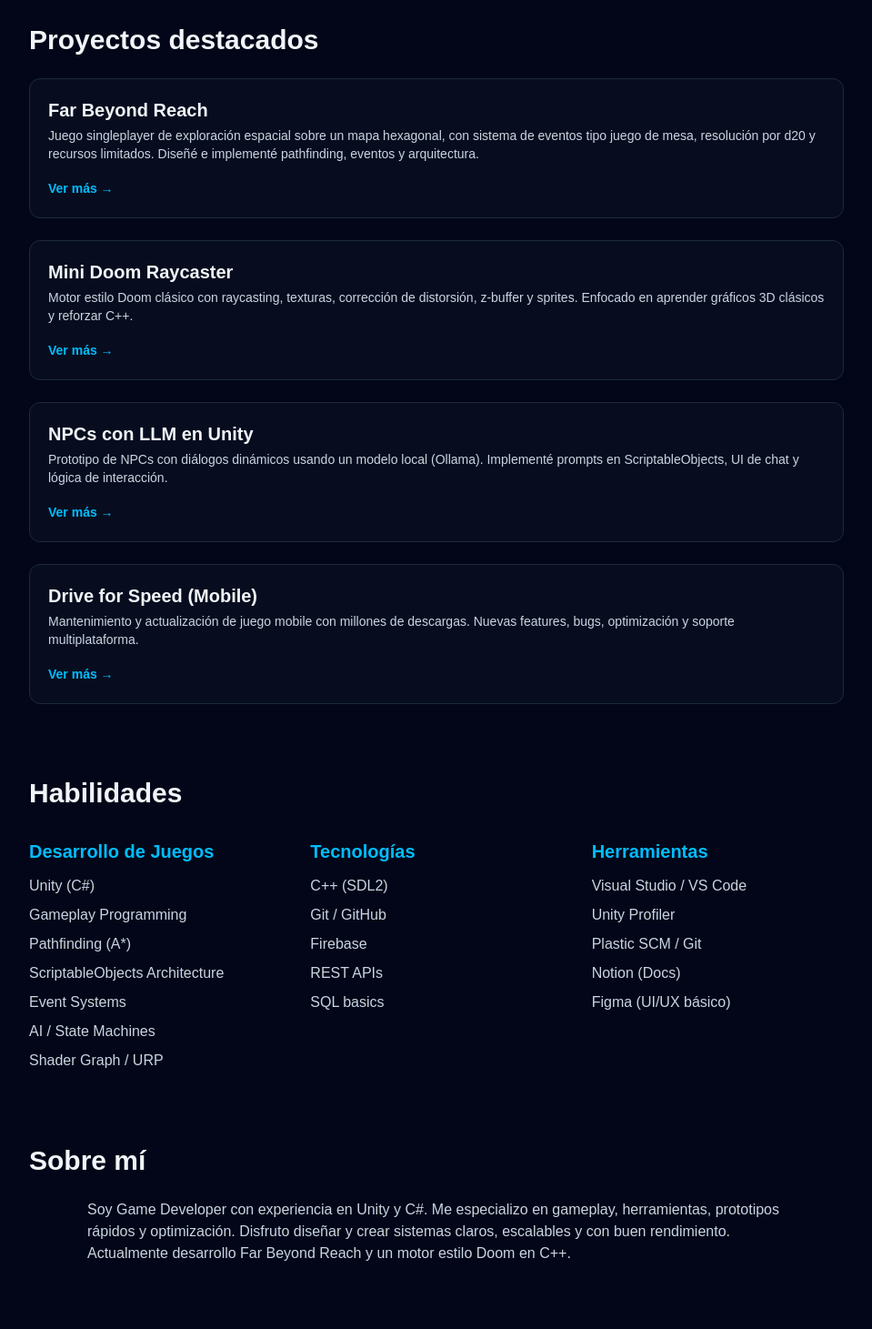
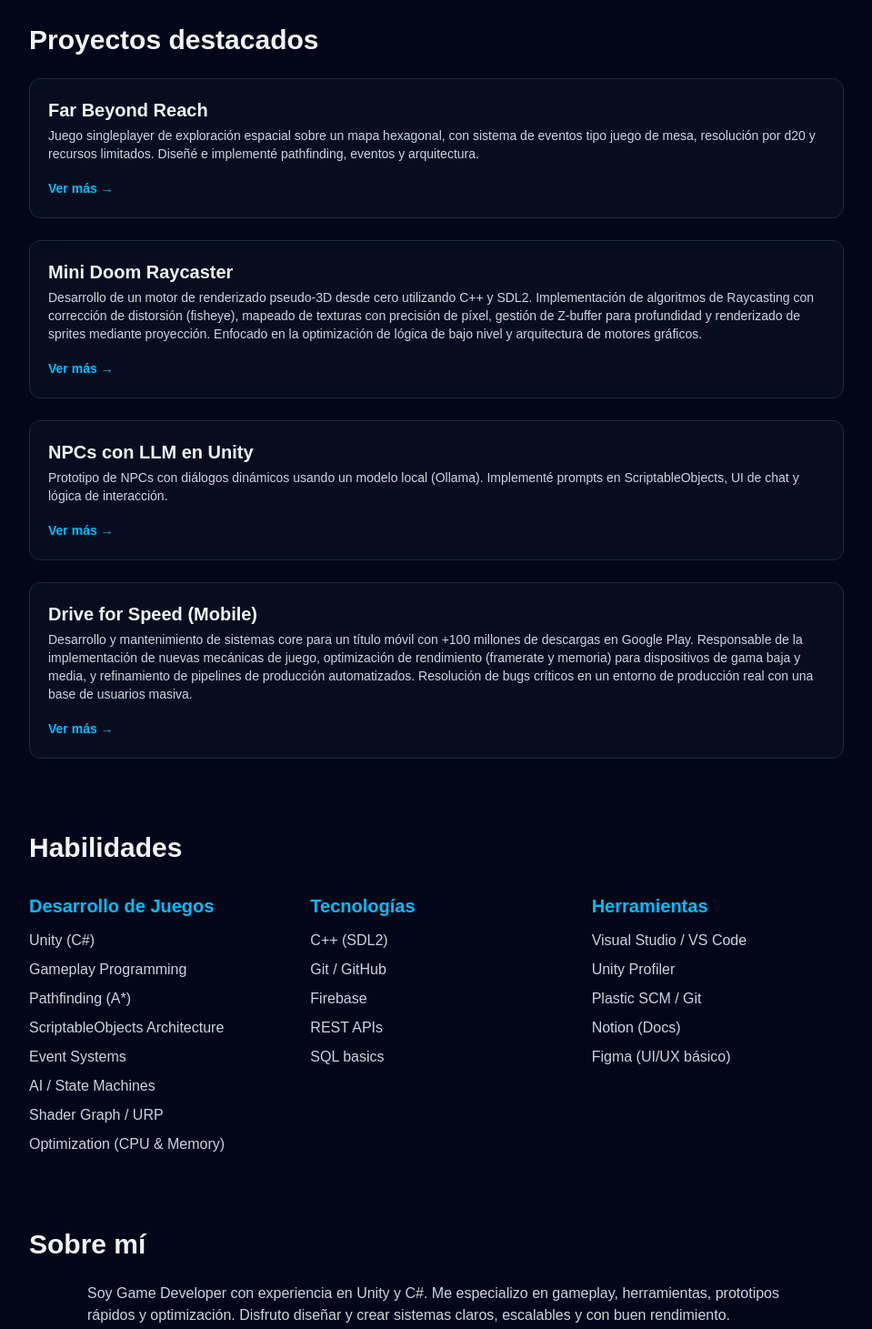
Before and after one commit to LucasGariador/portfolio-lucas-gariador, a Next.js app: page / in a window 1280 px wide. Shown: the part 364-1825 px from the top of the page at 91% size, without its empty margins (160-1119 px from the left). Built offline with nearby package versions, Linux system fonts and the light colour scheme.

Commit message:
Cambios en textos

```diff
--- a/app/page.tsx
+++ b/app/page.tsx
@@ -23,7 +23,7 @@ export default function Home() {
       p1_link: "",
       p2_title: "Mini Doom Raycaster",
       p2_text:
-        "Motor estilo Doom clásico con raycasting, texturas, corrección de distorsión, z-buffer y sprites. Enfocado en aprender gráficos 3D clásicos y reforzar C++.",
+        "Desarrollo de un motor de renderizado pseudo-3D desde cero utilizando C++ y SDL2. Implementación de algoritmos de Raycasting con corrección de distorsión (fisheye), mapeado de texturas con precisión de píxel, gestión de Z-buffer para profundidad y renderizado de sprites mediante proyección. Enfocado en la optimización de lógica de bajo nivel y arquitectura de motores gráficos.",
       p2_link: "https://github.com/LucasGariador/MiniDoom",
       p3_title: "NPCs con LLM en Unity",
       p3_text:
@@ -31,7 +31,7 @@ export default function Home() {
       p3_link: "",
       p4_title: "Drive for Speed (Mobile)",
       p4_text:
-        "Mantenimiento y actualización de juego mobile con millones de descargas. Nuevas features, bugs, optimización y soporte multiplataforma.",
+        "Desarrollo y mantenimiento de sistemas core para un título móvil con +100 millones de descargas en Google Play. Responsable de la implementación de nuevas mecánicas de juego, optimización de rendimiento (framerate y memoria) para dispositivos de gama baja y media, y refinamiento de pipelines de producción automatizados. Resolución de bugs críticos en un entorno de producción real con una base de usuarios masiva.",
       p4_link: "https://play.google.com/store/apps/details?id=com.mastercomlimited.cardriving_t&pcampaignid=web_share",
       skills: "Habilidades",
       skills_game: "Desarrollo de Juegos",
@@ -68,7 +68,7 @@ export default function Home() {
       p1_link: "",
       p2_title: "Mini Doom Raycaster",
       p2_text:
-        "Classic Doom-style engine with raycasting, wall textures, distortion correction, z-buffer and sprite rendering. Focused on understanding old-school 3D and reinforcing C++.",
+        "A custom pseudo-3D rendering engine built from scratch using C++ and SDL2. Features a Raycasting pipeline with fish-eye distortion correction, pixel-perfect texture mapping, Z-buffering for depth management, and sprite projection systems. Developed to master low-level graphics programming, memory management, and game engine architecture.",
       p2_link: "https://github.com/LucasGariador/MiniDoom",
       p3_title: "Unity LLM NPCs",
       p3_text:
@@ -76,7 +76,7 @@ export default function Home() {
       p3_link: "",
       p4_title: "Drive for Speed (Mobile)",
       p4_text:
-        "Maintenance and feature development for a mobile game with millions of downloads. Worked on features, bug fixes, optimization and production pipelines.",
+        "Engineering and feature development for a top-tier mobile title with over 100M+ downloads on the Play Store. Delivered high-impact gameplay systems and performance optimizations for a global user base. Key contributor to bug fixing in live-ops environments and the streamlining of CI/CD production pipelines. Expertly balanced new feature delivery with the rigorous stability requirements of a massive-scale production environment.",
       p4_link: "https://play.google.com/store/apps/details?id=com.mastercomlimited.cardriving_t&pcampaignid=web_share",
       skills: "Skills",
       skills_game: "Game Development",
@@ -227,6 +227,7 @@ export default function Home() {
         <li>Event Systems</li>
         <li>AI / State Machines</li>
         <li>Shader Graph / URP</li>
+        <li>Optimization (CPU & Memory)</li>
       </ul>
     </div>
 
```
